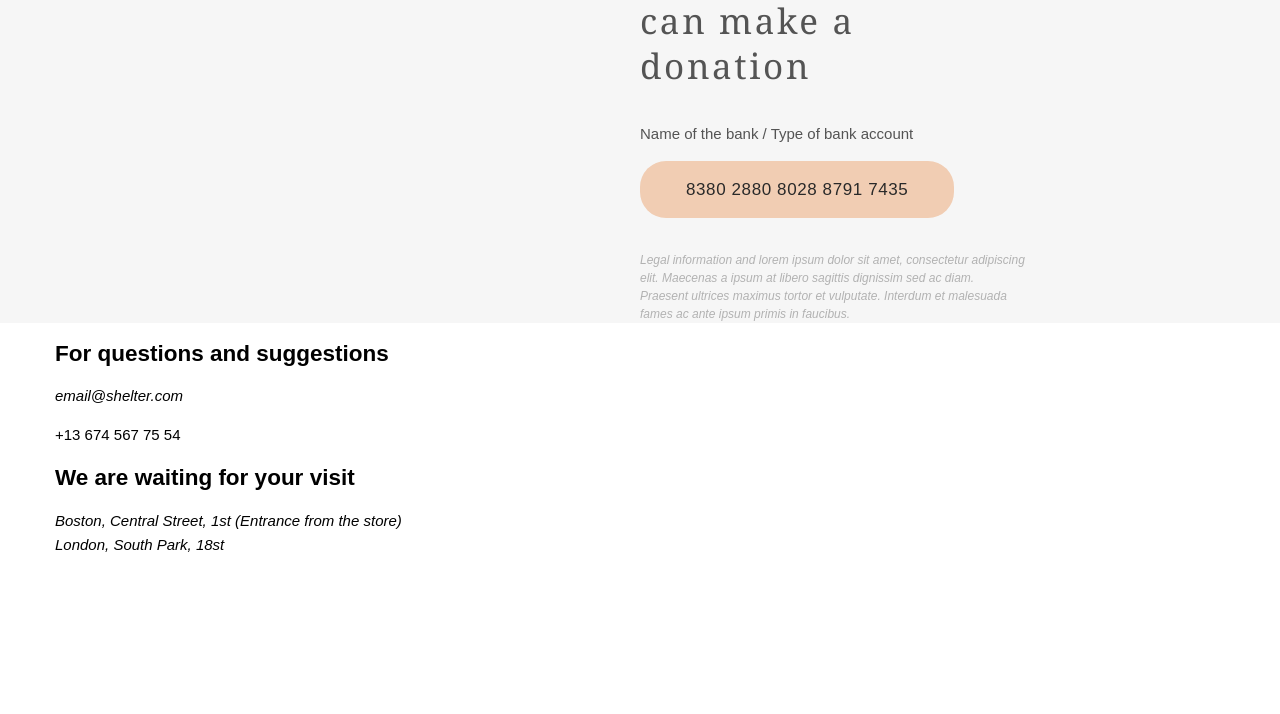
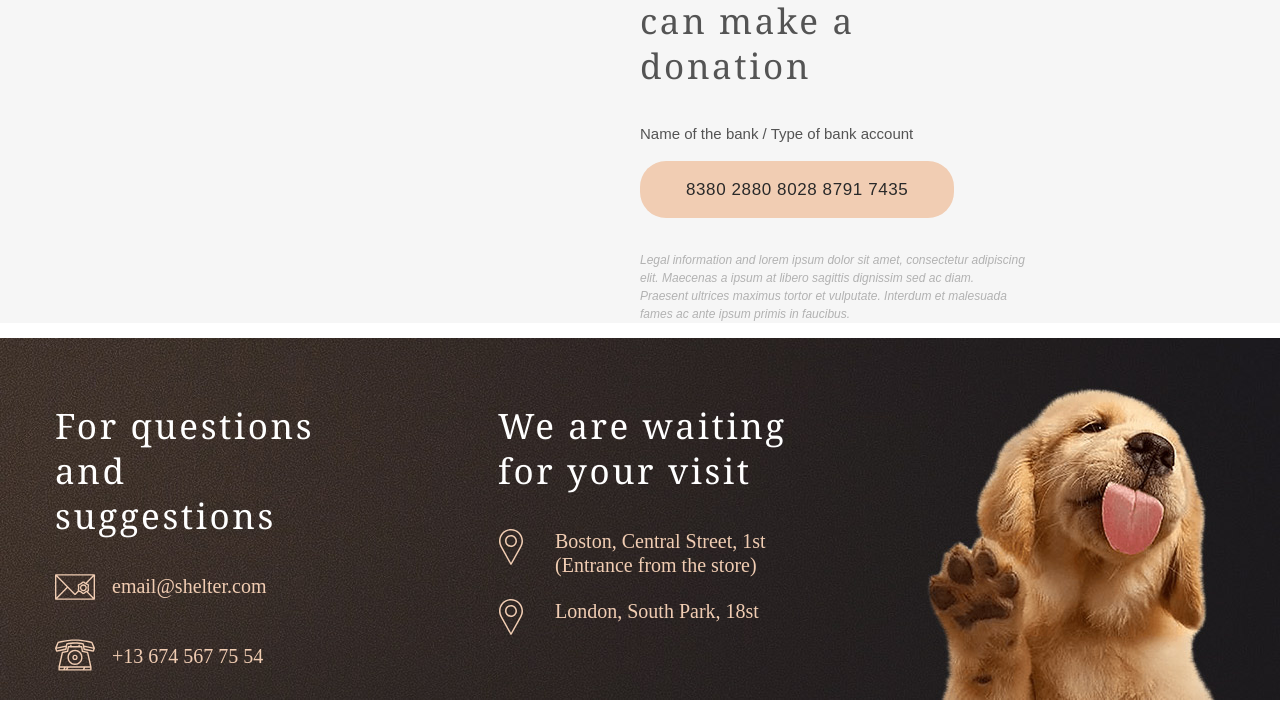
Before and after one commit to kildyashovD/Cozy-House, a website: page source/index.html in a window 1280 px wide. Shown: the part 3133-3847 px from the top of the page. Before the commit the page ends 3690 px from the top, so only its background shows below. Drawn offline with nearby package versions, Linux system fonts and the light colour scheme; files that its build step writes are made by us from their sources.

Commit message:
Стилизует page-footer

```diff
--- a/source/index.html
+++ b/source/index.html
@@ -731,9 +731,9 @@
 
         <h2 class="page-footer__heading">We are waiting for your visit</h2>
 
-        <address class="page-footer__mail">Boston, Central Street, 1st (Entrance from the store)</address>
+        <address class="page-footer__address">Boston, Central Street, 1st (Entrance from the store)</address>
 
-        <address class="page-footer__tel">London, South Park, 18st</address>
+        <address class="page-footer__address">London, South Park, 18st</address>
 
       </div>
 
--- a/source/less/blocks/button.less
+++ b/source/less/blocks/button.less
@@ -3,6 +3,8 @@
   box-sizing: border-box;
 
   padding: 0 46px;
+
+  cursor: pointer;
 
   color: rgb(41, 41, 41);
   vertical-align: baseline;
@@ -14,9 +16,11 @@
 
   background-color: #f1cdb3;
 
-  cursor: pointer;
+  &:hover {
+    opacity: 0.6;
+  }
 
   &:active {
-    opacity: 0.6;
+    opacity: 0.3;
   }
 }
--- /dev/null
+++ b/source/less/blocks/page-footer.less
@@ -0,0 +1,104 @@
+.page-footer {
+  min-height: 362px;
+
+  background-image: url("../img/footer@1x.jpg");
+  background-repeat: no-repeat;
+  background-position: center;
+}
+
+.page-footer__wrapper {
+  display: flex;
+}
+
+.page-footer__item {
+  box-sizing: border-box;
+
+  width: 443px;
+  padding-right: 150px;
+  padding-top: 80px;
+}
+
+.page-footer__heading {
+  margin: 0;
+  margin-bottom: 36px;
+  padding: 0;
+
+  font-family: "Georgia", sans-serif;
+  font-size: 35px;
+  line-height: 45px;
+  font-weight: 400;
+  color: rgb(255, 255, 255);
+  letter-spacing: 2.6px;
+}
+
+.page-footer__mail,
+.page-footer__tel,
+.page-footer__address {
+  display: inline-block;
+
+  position: relative;
+  margin: 0;
+  margin-bottom: 20px;
+  padding-left: 57px;
+  min-height: 50px;
+
+  font-family: "Times New Roman", sans-serif;
+  color: #f1cdb3;
+  font-style: normal;
+  font-size: 20px;
+  vertical-align: baseline;
+}
+
+.page-footer__mail {
+  &::before {
+    content: "";
+
+    position: absolute;
+    top: 0;
+    left: 0;
+    width: 40px;
+    height: 26px;
+
+
+    background-image: url("../img/envelope.svg");
+    background-repeat: no-repeat;
+    background-position: center;
+    background-size: cover;
+  }
+}
+
+.page-footer__tel {
+  &::before {
+    content: "";
+
+    position: absolute;
+    top: -5px;
+    left: 0;
+    width: 40px;
+    height: 32px;
+
+
+    background-image: url("../img/telephone.svg");
+    background-repeat: no-repeat;
+    background-position: center;
+    background-size: cover;
+  }
+}
+
+.page-footer__address {
+  &::before {
+    content: "";
+
+    position: absolute;
+    top: 0px;
+    left: 0;
+    width: 26px;
+    height: 36px;
+
+
+    background-image: url("../img/pin.svg");
+    background-repeat: no-repeat;
+    background-position: center;
+    background-size: cover;
+  }
+}
--- a/source/less/style.less
+++ b/source/less/style.less
@@ -11,3 +11,4 @@
 @import "../less/blocks/slider.less";
 @import "../less/blocks/help-shelter.less";
 @import "../less/blocks/donate.less";
+@import "../less/blocks/page-footer.less";
```
Also changed, not shown: source/img/envelope.svg (added), source/img/footer@1x.jpg (added), source/img/pin.svg (added), source/img/telephone.svg (added).
